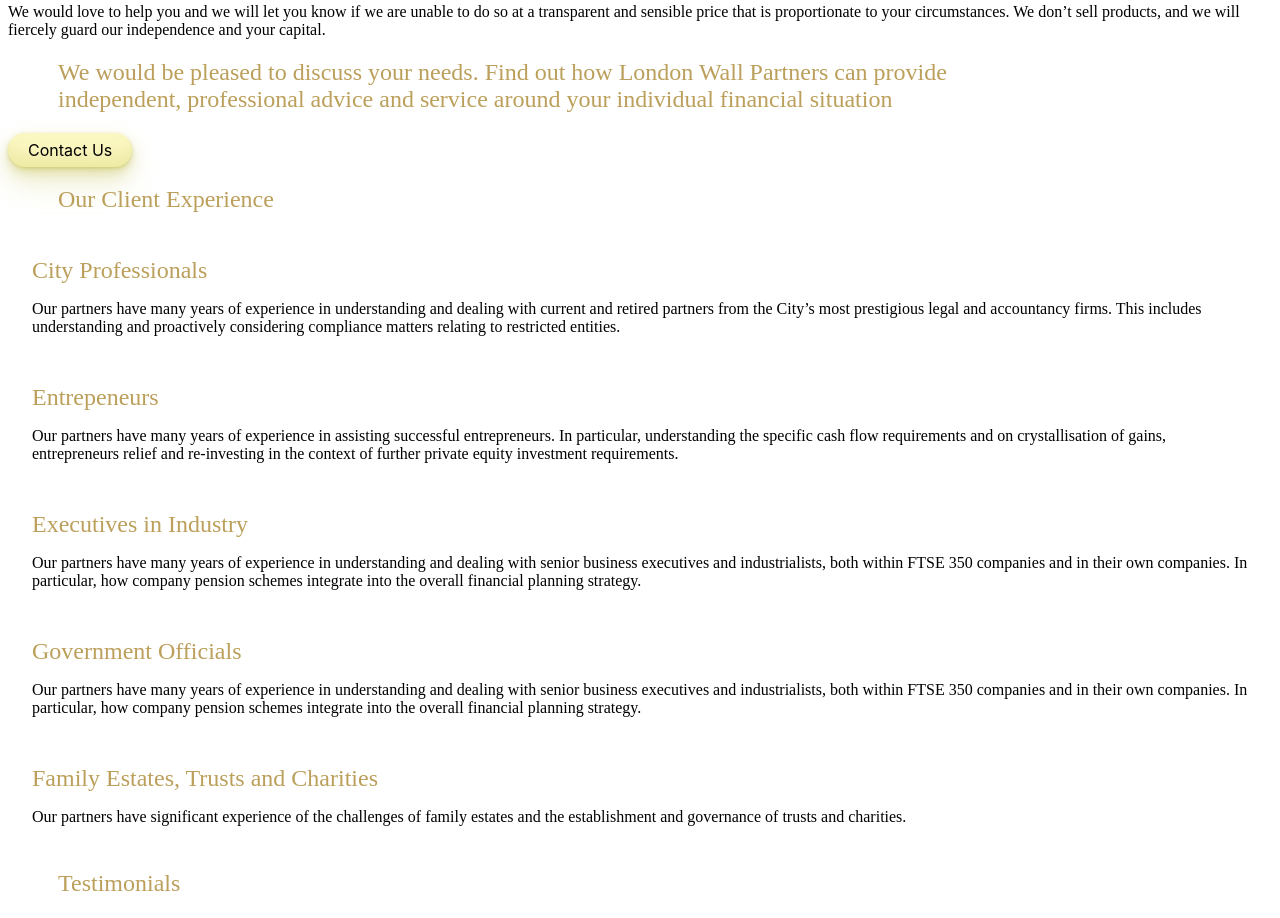
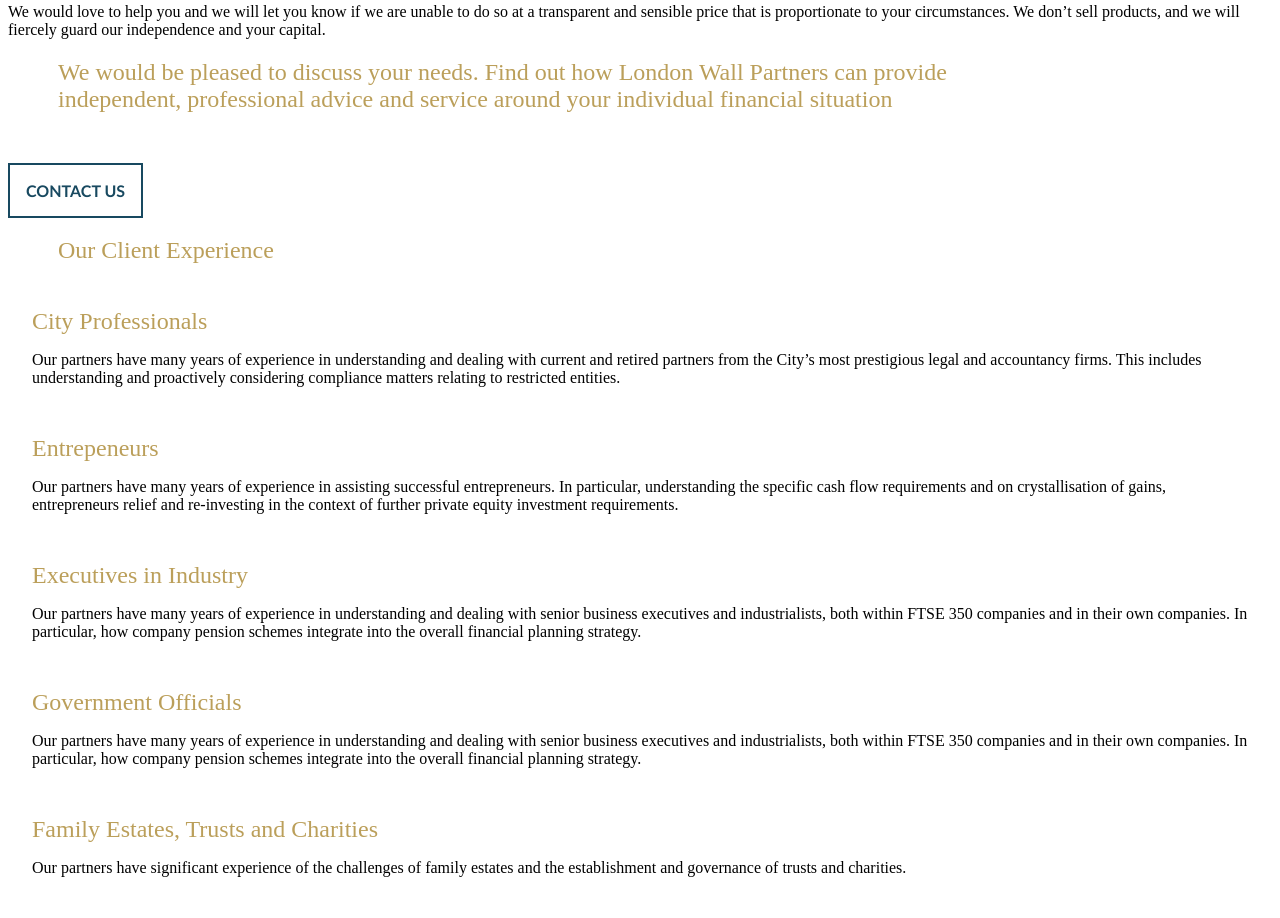
Before and after one commit to Arkem001209/LWP_Website, a plain HTML site: page clients/clients.html in a window 1280 px wide. Shown: the part 1109-2027 px from the top of the page. Drawn offline with Linux system fonts and the light colour scheme.

Commit message:
Change client button Hannahs style is better

```diff
--- a/clients/clients_style.css
+++ b/clients/clients_style.css
@@ -45,27 +45,22 @@
 
 /* CSS */
 .contact {
-  background-color: #fbf7c2;
-  border-radius: 100px;
-  box-shadow: rgba(187, 180, 44, 0.2) 0 -25px 18px -14px inset,rgba(187, 180, 44, 0.2) 0 1px 2px,rgba(187, 180, 44, 0.2) 0 2px 4px,rgba(187, 180, 44, 0.2) 0 4px 8px,rgba(187, 180, 44, 0.2) 0 8px 16px,rgba(187, 180, 44, 0.2) 0 16px 32px;
-  color: rgb(0, 0, 0);
-  cursor: pointer;
-  display: inline-block;
-  font-family: CerebriSans-Regular,-apple-system,system-ui,Roboto,sans-serif;
-  padding: 7px 20px;
-  text-align: center;
-  text-decoration: none;
-  transition: all 250ms;
-  border: 0;
-  font-size: 16px;
-  user-select: none;
-  -webkit-user-select: none;
-  touch-action: manipulation;
+    background-color: #3498db00;
+    color: rgb(24, 73, 96);
+    padding: 16px 16px;
+    font-size: 16px;
+    font-weight: bold;
+    font-family: Calibri;
+    text-transform: uppercase;
+    border: 2.5px solid rgb(24, 73, 96);
+    cursor: pointer;
+    margin-top: 30px;
+    transition: transform 0.3s ease;
 }
 
 .contact:hover {
-  box-shadow: rgba(187, 170, 44, 0.35) 0 -25px 18px -14px inset,rgba(187, 170, 44, 0.35) 0 1px 2px,rgba(187, 170, 44, 0.35) 0 2px 4px,rgba(187, 170, 44, 0.35) 0 4px 8px,rgba(187, 170, 44, 0.35) 0 8px 16px,rgba(187, 170, 44, 0.35) 0 16px 32px;
-  transform: scale(1.05) rotate(-1deg);
+    background-color: rgba(253, 255, 255, 0.605);
+    transform: scale(1.05); /* Scale up on hover */
 }
 .card {
     padding: 16px;
```
